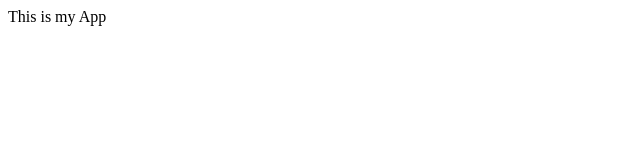
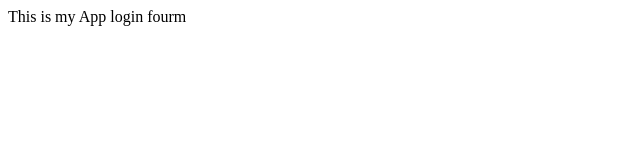
Before and after one commit to dgihring/myappsample, a plain HTML site: page index.html in a window 1280 px wide. Shown: the full height of the page, 0-640 px from the left. Drawn offline with Linux system fonts and the light colour scheme.

Commit message:
add log in

```diff
--- a/index.html
+++ b/index.html
@@ -4,5 +4,6 @@
 	</head>
 	<body>
 	This is my App
+	login fourm
 	</body>
 </html>
```
